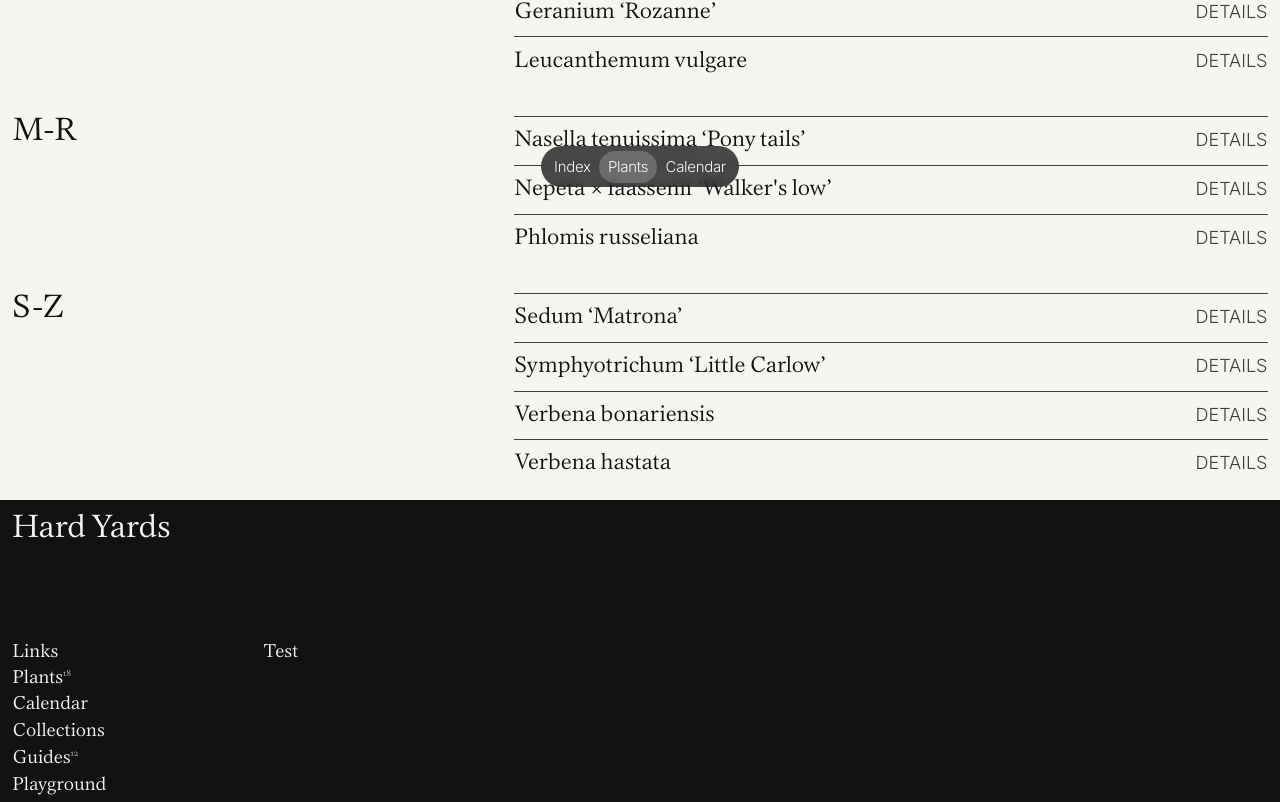
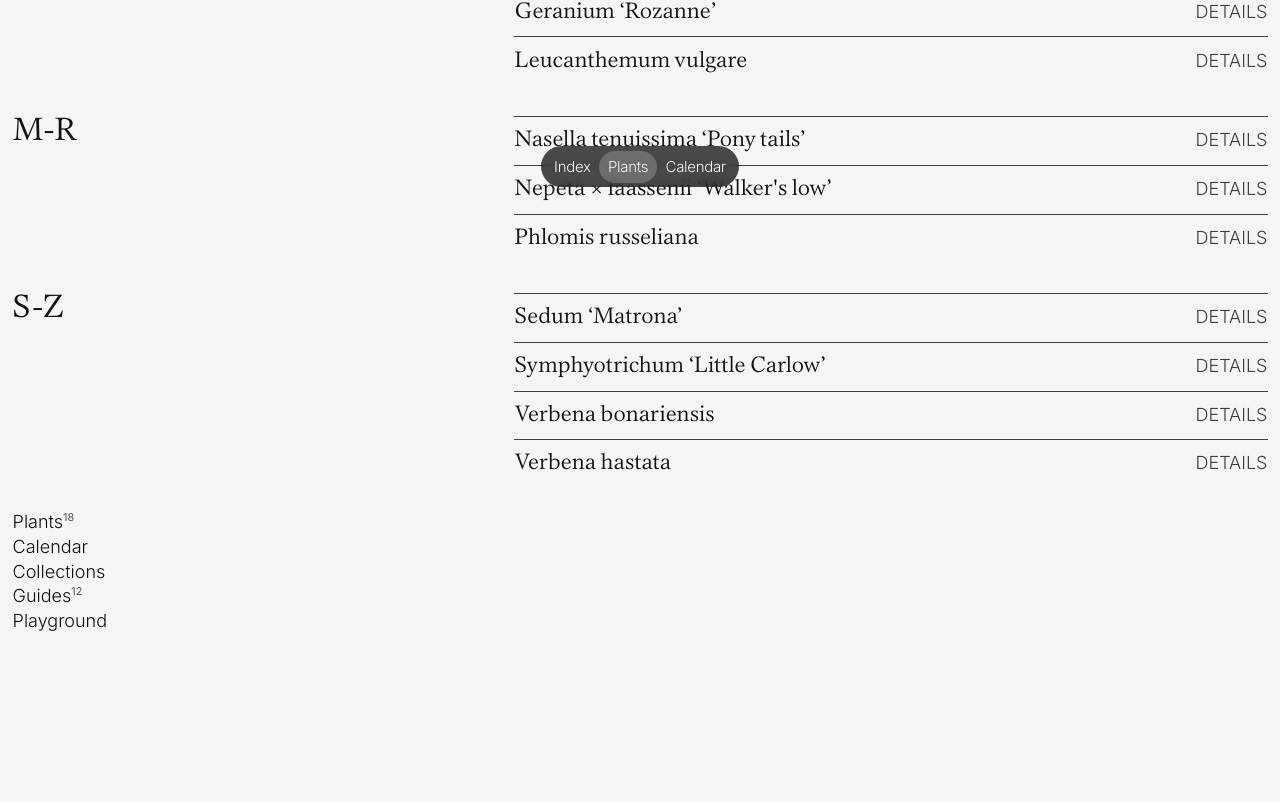
Before and after one commit to bobbyvanrijn/hardyards, a Next.js app: page /plants in a window 1280 px wide. Shown: the part 591-1393 px from the top of the page. After the commit the page ends 1242 px from the top, so only its background shows below. Built offline with nearby package versions, Linux system fonts and the light colour scheme.

Commit message:
Fix: footer tweaks

```diff
--- a/components/Footer.js
+++ b/components/Footer.js
@@ -6,12 +6,9 @@ export default function Footer() {
     return (
         <footer className={styles.footer}>
             <GridLayout>
-                <div grid-x='1/3'><h3>Hard Yards</h3></div>
                 <div grid-x='1a' grid-x-sm='1'>
-                    Links
                     <Navigation />
                 </div>
-                <>Test</>
             </GridLayout>
         </footer>
     );
--- a/components/Footer.module.css
+++ b/components/Footer.module.css
@@ -1,5 +1,6 @@
 .footer {
     position: relative;
-    color: rgb(var(--white));
-    background-color: rgb(var(--black));
+    padding-bottom: var(--type-xxxs);
+    /* color: rgb(var(--white)); */
+    /* background-color: rgb(var(--black)); */
 }
--- a/components/List.module.css
+++ b/components/List.module.css
@@ -17,7 +17,7 @@
 
     gap: var(--scale-6);
     padding-block: var(--type-xxxs) var(--type-xs);
-    border-top: .025em solid rgb(var(--foreground) / var(--alpha-8))
+    border-top: .0125em solid rgb(var(--foreground) / var(--alpha-8))
 }
 
 .list__linkText {
--- a/components/Navigation.module.css
+++ b/components/Navigation.module.css
@@ -1,18 +1,19 @@
 .navigation {
+    font-family: var(--font-inter);
 }
 
 .navigation menu {
     display: flex;
     flex-direction: column;
-    gap: var(--scale-8);
+    gap: var(--scale-9);
     list-style: none;
     margin: 0;
     padding: 0;
 
     --leading-lineheight: var(--type-xs);
     font-size: var(--type-xs);
-    font-weight: 300;
-    line-height: 1.15;
+    font-weight: 375;
+    line-height: var(--type-x);
 }
 
 .navigation .body-text {
@@ -28,7 +29,7 @@
     display: inline-block;
     margin-top: -4rem;
 
-    font-size: .5em;
+    font-size: .6em;
     font-weight: 400;
     opacity: var(--alpha-7);
 }
```
